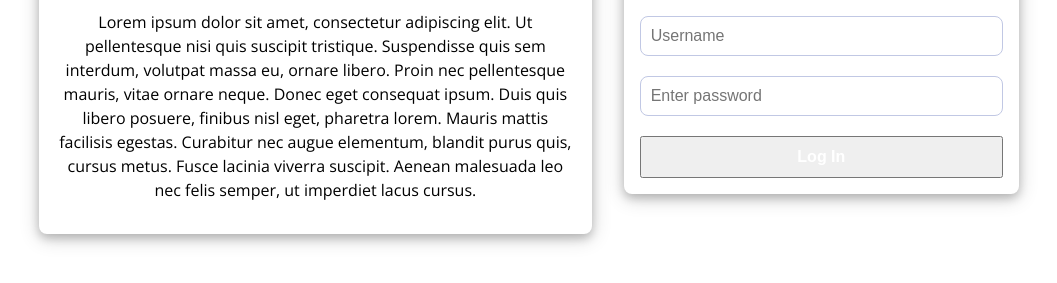
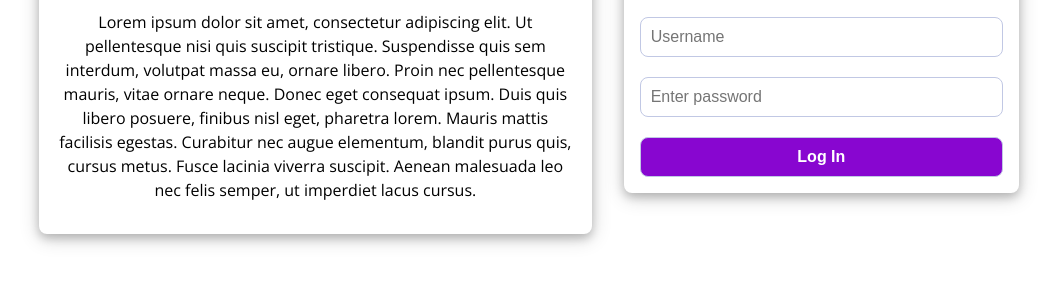
Before and after one commit to ChegeBryan/store_manager, a plain HTML site: page UI/index.html in a window 1280 px wide. Shown: the part 211-494 px from the top of the page, without its empty margins (111-1168 px from the left). Drawn offline with nearby package versions, Linux system fonts and the light colour scheme.

Commit message:
[Feature #161052270] Style button element states

```diff
--- a/UI/css/style.css
+++ b/UI/css/style.css
@@ -103,6 +103,21 @@ header{
     text-decoration: none;
     display: inline-block;
 }
+.btn:hover{
+    box-shadow: 0 4px 8px 0 rgba(0,0,0,0.2);
+    background-color: #84ceeb;
+    color: white;
+}
+.btn:focus{
+    outline: none;
+    background-color: #84ceeb;
+    border: none;
+}
+.btn-c-1{
+    color: #ffffff;
+    background: #8806d0;
+    border: 1px solid #c1c8e4;
+}
 .btn-md{
     padding: 10px 12px;
     font-size: 16px;
--- a/UI/index.html
+++ b/UI/index.html
@@ -39,7 +39,7 @@
                 <label for="password" class="hide">Password: </label>
                 <input class="form-input rd-8" type="password" id="password" name="pwd" placeholder="Enter password">
             </div>
-            <button type="submit" class="btn btn-md btn-blk txt-cap">log in</button>
+            <button type="submit" class="btn btn-md btn-blk btn-c-1 rd-8 txt-cap">log in</button>
         </form>
     </div>
 </div>
```
